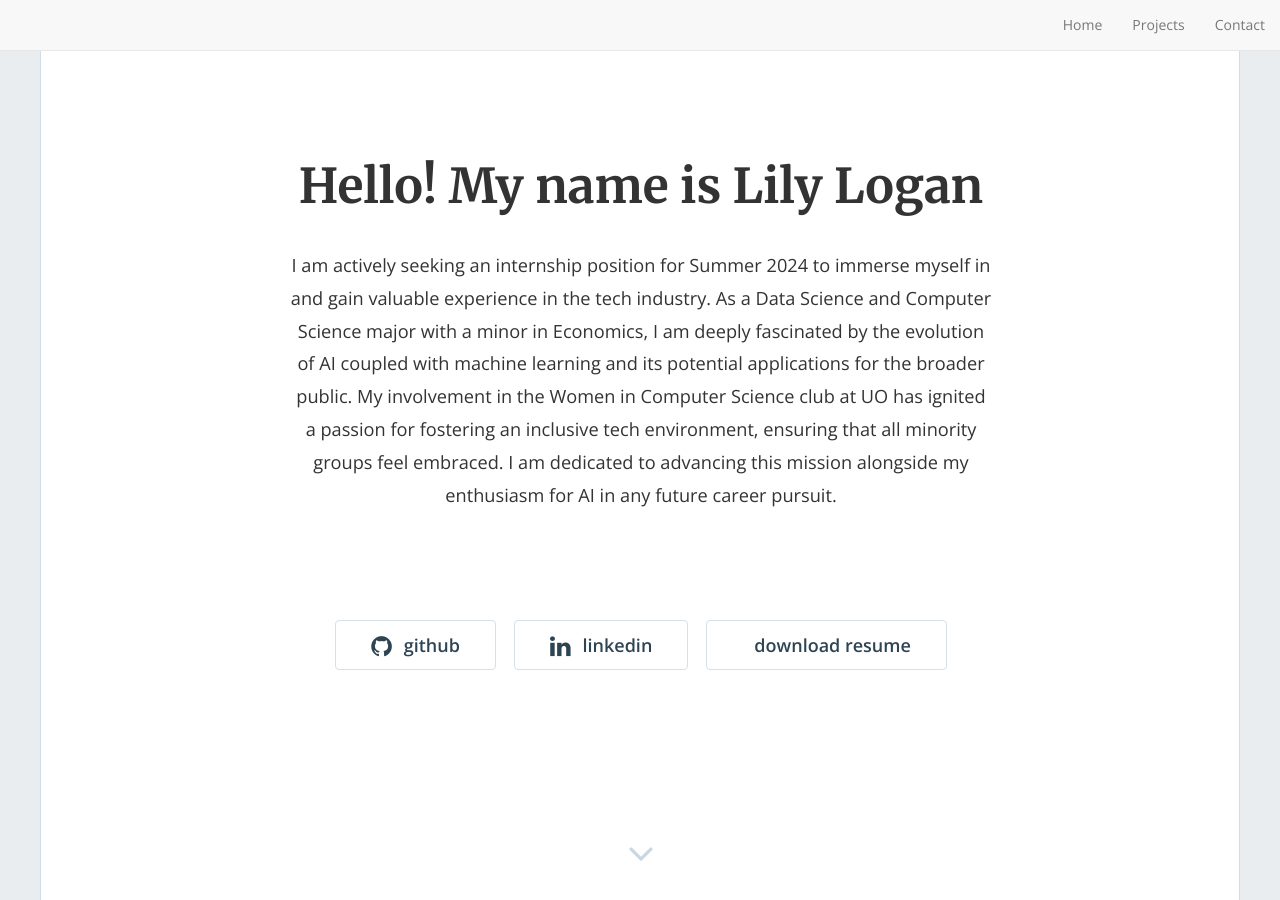
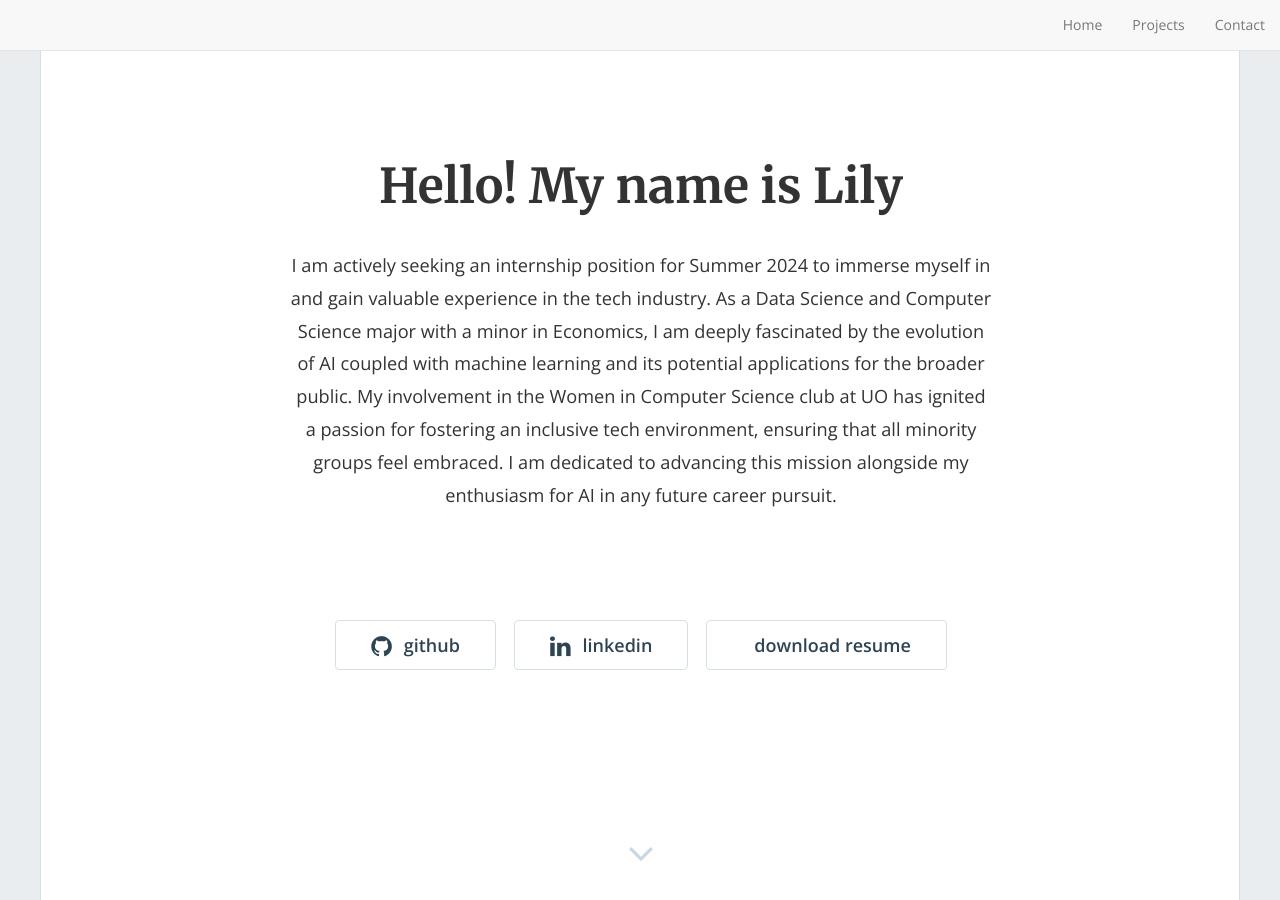
Before and after one commit to lilylogan/lilylogan.github.io, a Jekyll site: the page built from index.html, in a window 1280 px wide and 900 px high. Built offline with Jekyll 4.4.1, drawn with Linux system fonts in a browser that asks for light colours; nearby versions of some CDN libraries; library files that are not in the unit come from our copies; the list of posts is cut into pages by our own code.

Commit message:
main page

```diff
--- a/_config.yml
+++ b/_config.yml
@@ -13,7 +13,7 @@
 # you will see them accessed via {{ site.title }}, {{ site.email }}, and so on.
 # You can create any custom variable you would like, and they will be accessible
 # in the templates via {{ site.myvariable }}.
-title: "Hello! My name is Lily Logan"
+title: "Hello! My name is Lily"
 email: 'lily.logan1018@gmail.com'
 description: "I am actively seeking an internship position for Summer 2024 to immerse myself in and gain valuable experience in the tech industry. As a Data Science and Computer Science major with a minor in Economics, I am deeply fascinated by the evolution of AI coupled with machine learning and
 its potential applications for the broader public. My involvement in the Women in Computer Science club at UO has ignited a passion for fostering an
```
